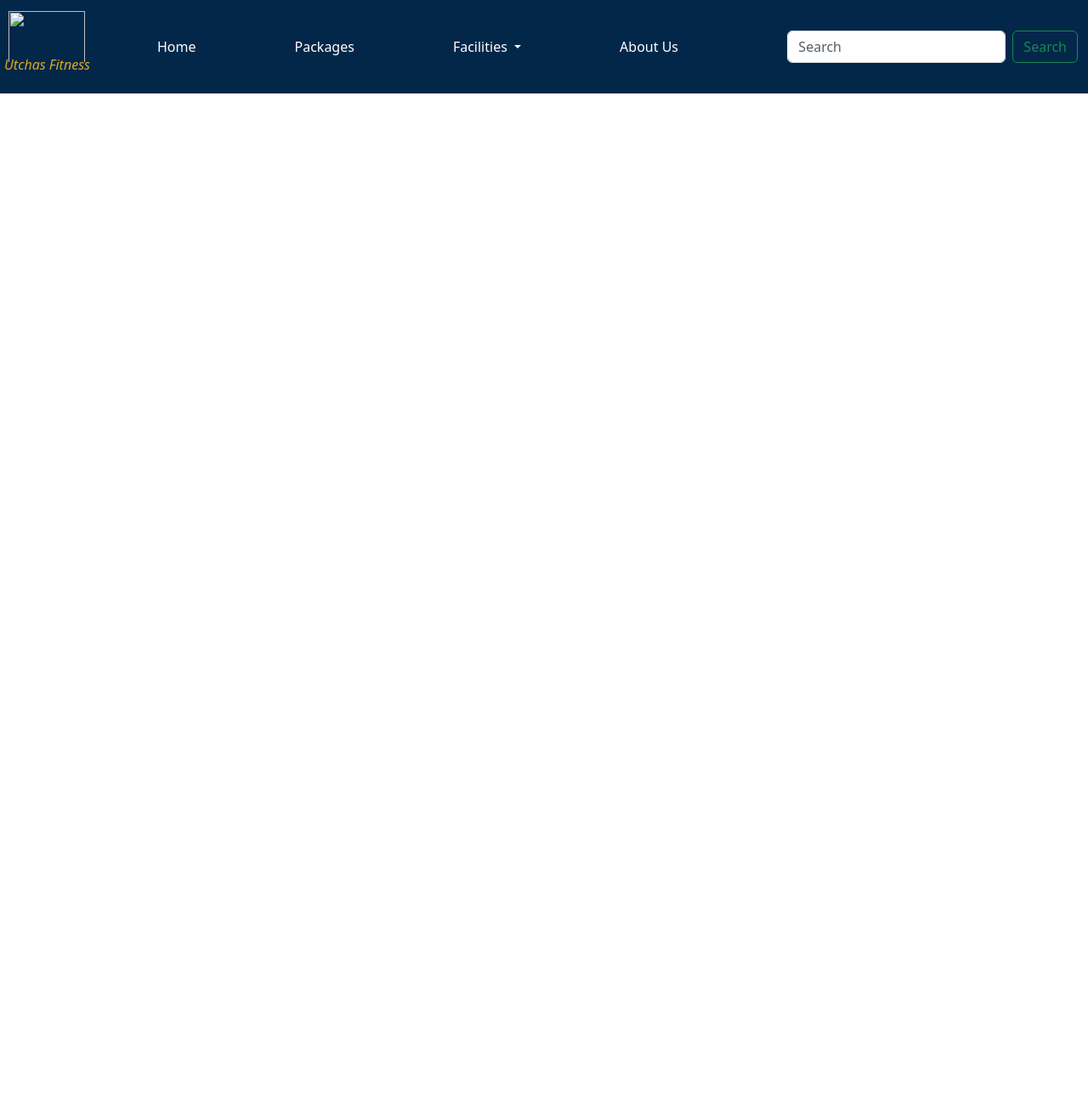
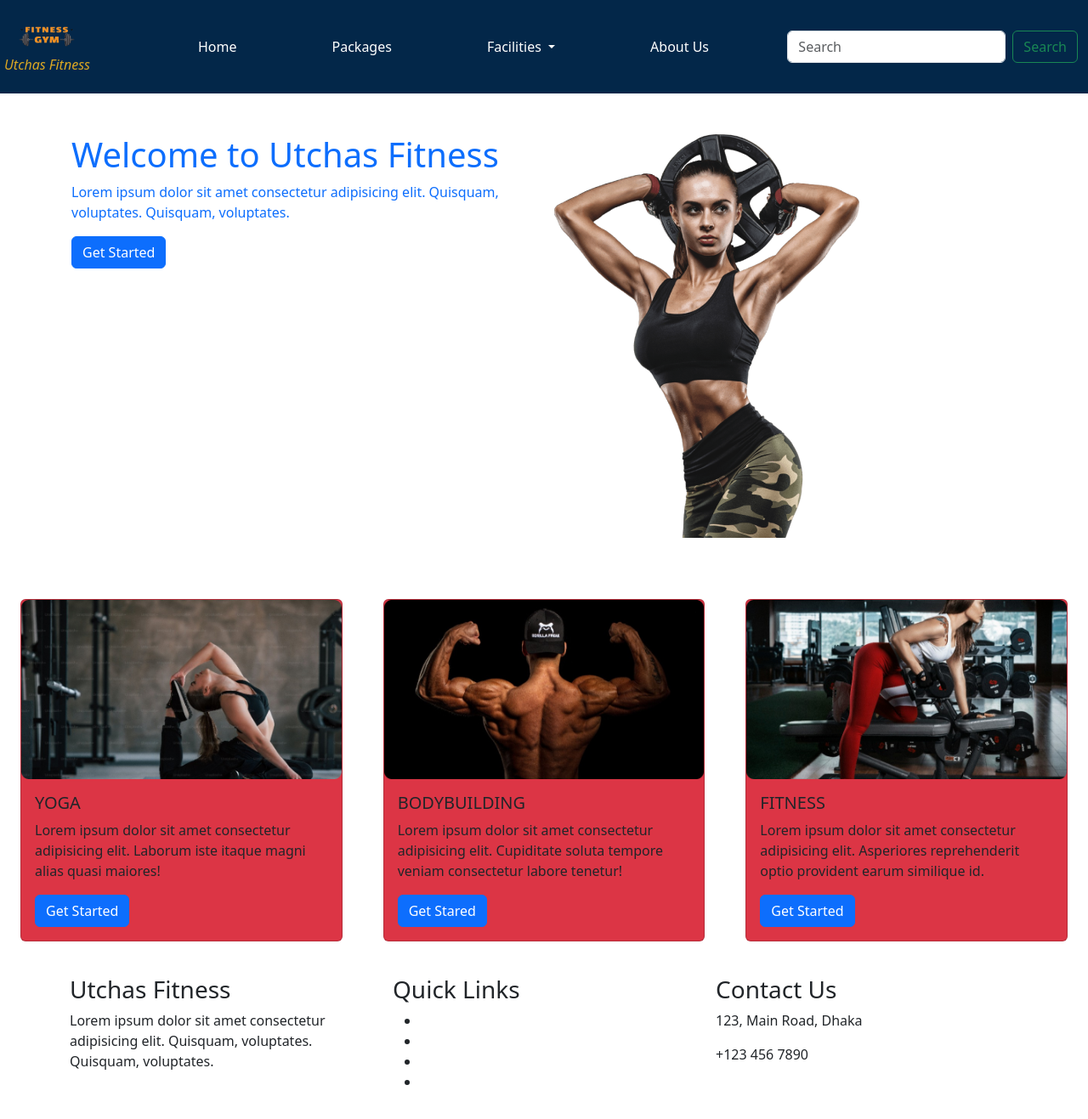
Before and after one commit to Shahriar-Utchas/utchas-fitness, a plain HTML site: page index.html in a window 1280 px wide. Shown: the whole page at 85% size. Before the commit the page ends 800 px from the top, so only its background shows below. Drawn offline with nearby package versions, Linux system fonts and the light colour scheme.

Commit message:
Update index.html

```diff
--- a/index.html
+++ b/index.html
@@ -3,56 +3,187 @@
   <head>
     <meta charset="UTF-8" />
     <meta name="viewport" content="width=device-width, initial-scale=1.0" />
-    <link href="https://cdn.jsdelivr.net/npm/bootstrap@5.3.3/dist/css/bootstrap.min.css" rel="stylesheet" integrity="sha384-QWTKZyjpPEjISv5WaRU9OFeRpok6YctnYmDr5pNlyT2bRjXh0JMhjY6hW+ALEwIH" crossorigin="anonymous" />
-    <link rel="stylesheet" href="style.css">
+    <link
+      href="https://cdn.jsdelivr.net/npm/bootstrap@5.3.3/dist/css/bootstrap.min.css"
+      rel="stylesheet"
+      integrity="sha384-QWTKZyjpPEjISv5WaRU9OFeRpok6YctnYmDr5pNlyT2bRjXh0JMhjY6hW+ALEwIH"
+      crossorigin="anonymous"
+    />
+    <link rel="stylesheet" href="style.css" />
+    <link rel="icon" type="image/x-icon" href="img/sport-girl.ico" />
     <title>Utchas Fitness</title>
   </head>
   <body>
-  <nav class="navbar navbar-expand-lg custom-bg ">
+    <!-- navigation bar -->
+    <nav class="navbar navbar-expand-lg custom-bg">
       <div class="container-fluid nav" id="nav">
         <div class="utchas-ftness">
           <div>
-          <img src="logo.png" class="navbar-brand logo" alt="">
+            <img src="img/logo.png" class="navbar-brand logo" alt="" />
           </div>
           <div>
             <i class="navbar-brand utchas">Utchas Fitness</i>
           </div>
         </div>
-      <button class="navbar-toggler" id="nav-btn" type="button" data-bs-toggle="collapse" data-bs-target="#navbarSupportedContent" aria-controls="navbarSupportedContent" aria-expanded="false" aria-label="Toggle navigation">
+        <button
+          class="navbar-toggler"
+          id="nav-btn"
+          type="button"
+          data-bs-toggle="collapse"
+          data-bs-target="#navbarSupportedContent"
+          aria-controls="navbarSupportedContent"
+          aria-expanded="false"
+          aria-label="Toggle navigation"
+        >
           <span class="navbar-toggler-icon"></span>
         </button>
         <div class="collapse navbar-collapse" id="navbarSupportedContent">
           <ul class="navbar-nav me-auto mb-2 mb-lg-0">
             <li class="nav-item">
-            <a class="nav-link home custom-link" href="#">Home</a>
+              <a class="nav-link custom-link mx-5" href="#">Home</a>
             </li>
             <li class="nav-item">
-            <a class="nav-link custom-link" href="#">Packages</a>
+              <a class="nav-link custom-link mx-5" href="#">Packages</a>
             </li>
             <li class="nav-item dropdown">
-            <a class="nav-link custom-link dropdown-toggle " id="dropdown" href="#" role="button" data-bs-toggle="dropdown" aria-expanded="false">
+              <a
+                class="nav-link custom-link dropdown-toggle mx-5"
+                id="dropdown"
+                href="#"
+                role="button"
+                data-bs-toggle="dropdown"
+                aria-expanded="false"
+              >
                 Facilities
               </a>
               <ul class="dropdown-menu">
                 <li><a class="dropdown-item" href="#">Shop</a></li>
                 <li><a class="dropdown-item" href="#">Blog</a></li>
-              <li><hr class="dropdown-divider"></li>
+                <li><hr class="dropdown-divider" /></li>
                 <li><a class="dropdown-item" href="#">Contact</a></li>
               </ul>
             </li>
             <li class="nav-item">
-            <a class="nav-link custom-link" href="#">About Us</a>
+              <a class="nav-link custom-link mx-5" href="#">About Us</a>
             </li>
           </ul>
           <form class="d-flex" role="search">
-          <input class="form-control me-2" type="search" placeholder="Search" aria-label="Search">
-          <button class="btn btn-outline-success" type="submit">Search</button>
+            <input
+              class="form-control me-2"
+              type="search"
+              placeholder="Search"
+              aria-label="Search"
+            />
+            <button class="btn btn-outline-success" type="submit">
+              Search
+            </button>
           </form>
         </div>
       </div>
     </nav>
 
-    <script src="https://cdn.jsdelivr.net/npm/bootstrap@5.3.3/dist/js/bootstrap.bundle.min.js" integrity="sha384-YvpcrYf0tY3lHB60NNkmXc5s9fDVZLESaAA55NDzOxhy9GkcIdslK1eN7N6jIeHz" crossorigin="anonymous"></script>
+    <!-- main content -->
+    <div class="container-fluid back">
+      <div class="row m-5">
+        <div class="col-md-6">
+          <div class="container">
+            <div class="row">
+              <div class="col-md-12">
+                <h1 class="heading text-primary">Welcome to Utchas Fitness</h1>
+                <p class="para text-primary">
+                  Lorem ipsum dolor sit amet consectetur adipisicing elit.
+                  Quisquam, voluptates. Quisquam, voluptates.
+                </p>
+                <button class="btn btn-primary">Get Started</button>
+              </div>
+            </div>
+          </div>
+        </div>
+        <div class="col-md-6 girl">
+          <img src="img/sport-girl.png" class="img-fluid" alt="" />
+        </div>
+      </div>
+    </div>
+
+    <!-- services -->
+    <div class="container-fluid opt">
+      <div class="row">
+        <div class="col-md-4 p-4">
+          <div class="card bg-danger">
+            <img src="img/yoga.png" class="card-img-top" alt="yoga" />
+            <div class="card-body">
+              <h5 class="card-title">YOGA</h5>
+              <p class="card-text">
+                Lorem ipsum dolor sit amet consectetur adipisicing elit. Laborum iste itaque magni alias quasi maiores!
+              </p>
+              <a href="#" class="btn btn-primary">Get Started</a>
+            </div>
+          </div>
+        </div>
+        <div class="col-md-4 p-4">
+          <div class="card bg-danger">
+            <img src="img/BodyBuilding.png" class="card-img-top" alt="body" />
+            <div class="card-body">
+              <h5 class="card-title">BODYBUILDING</h5>
+              <p class="card-text">
+                Lorem ipsum dolor sit amet consectetur adipisicing elit. Cupiditate soluta tempore veniam consectetur labore tenetur!
+              </p>
+              <a href="#" class="btn btn-primary">Get Stared</a>
+            </div>
+          </div>
+        </div>
+        <div class="col-md-4 p-4">
+          <div class="card bg-danger">
+            <img src="img/fitness.png" class="card-img-top" alt="fitness" />
+            <div class="card-body">
+              <h5 class="card-title">FITNESS</h5>
+              <p class="card-text">
+                Lorem ipsum dolor sit amet consectetur adipisicing elit. Asperiores reprehenderit optio provident earum similique id.
+              </p>
+              <a href="#" class="btn btn-primary">Get Started</a>
+            </div>
+          </div>
+        </div>
+      </div>
+    </div>
+
+    <!-- footer -->
+    <div class="footer p-3">
+      <div class="container">
+        <div class="row">
+          <div class="col-md-4 bd-left">
+            <h3>Utchas Fitness</h3>
+            <p>
+              Lorem ipsum dolor sit amet consectetur adipisicing elit. Quisquam,
+              voluptates. Quisquam, voluptates.
+            </p>
+          </div>
+          <div class="col-md-4 bd-left">
+            <h3>Quick Links</h3>
+            <ul>
+              <li><a class="custom-link" href="#">Home</a></li>
+              <li><a class="custom-link" href="#">Packages</a></li>
+              <li><a class="custom-link" href="#">Facilities</a></li>
+              <li><a class="custom-link" href="#">About Us</a></li>
+            </ul>
+          </div>
+          <div class="col-md-4 ">
+            <h3>Contact Us</h3>
+            <p>
+              <i class="fas fa-map-marker-alt"></i> 123, Main Road, Dhaka
+            </p>
+            <p>
+              <i class="fas fa-phone-alt"></i> +123 456 7890
+            </p>
+            <p>
+              <i class="fas fa-envelope"></i>
+    </div>
+
+    <script
+      src="https://cdn.jsdelivr.net/npm/bootstrap@5.3.3/dist/js/bootstrap.bundle.min.js"
+      integrity="sha384-YvpcrYf0tY3lHB60NNkmXc5s9fDVZLESaAA55NDzOxhy9GkcIdslK1eN7N6jIeHz"
+      crossorigin="anonymous"
+    ></script>
     <script src="index.js"></script>
   </body>
 </html>
```
Lines whose indentation alone changed are shown as unchanged.
